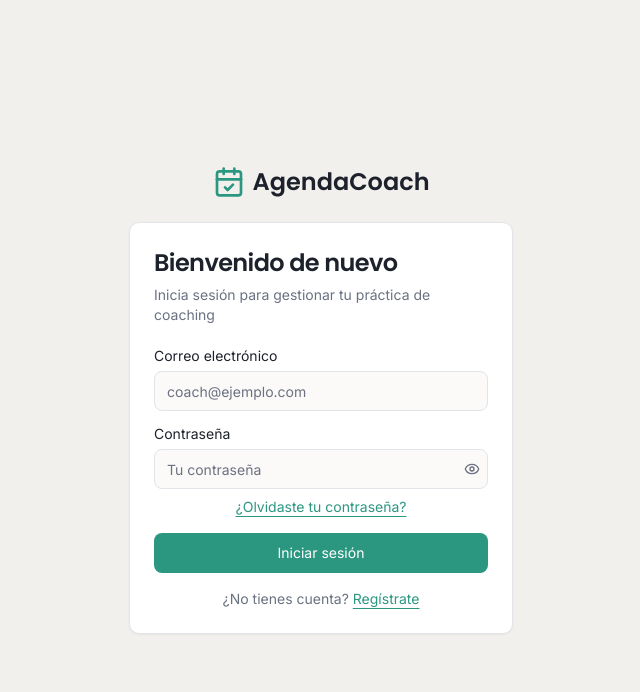
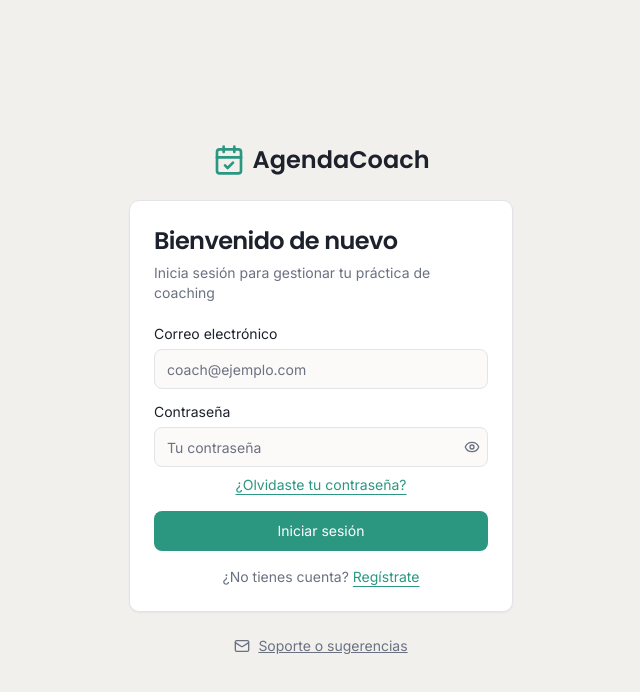
Before and after one commit to PipetoBlack/agendaCoach, a Next.js app: page /auth/login in a window 1280 px wide. Shown: the top 692 px of the page, without its empty margins (319-959 px from the left). Built offline with nearby package versions, Linux system fonts and the light colour scheme.

Commit message:
Se implementa link de soporte o sugerencia en la interfaz de inicio sesion y regristro

```diff
--- a/app/auth/login/page.tsx
+++ b/app/auth/login/page.tsx
@@ -16,7 +16,7 @@ import { Label } from '@/components/ui/label'
 import Link from 'next/link'
 import { useRouter } from 'next/navigation'
 import { useState } from 'react'
-import { CalendarCheck, Eye, EyeOff } from 'lucide-react'
+import { CalendarCheck, Eye, EyeOff, Mail } from 'lucide-react'
 
 export default function LoginPage() {
   const [email, setEmail] = useState('')
@@ -160,6 +160,15 @@ export default function LoginPage() {
             </CardContent>
           </Card>
         </div>
+        <div className="mt-6 flex items-center justify-center gap-2 text-sm text-muted-foreground">
+          <Mail className="h-4 w-4" />
+          <a
+            className="underline hover:text-foreground"
+            href="mailto:agendacoachf@gmail.com?subject=Soporte%20y%20sugerencias"
+          >
+            Soporte o sugerencias
+          </a>
+        </div>
       </div>
     </div>
   )
--- a/app/auth/sign-up/page.tsx
+++ b/app/auth/sign-up/page.tsx
@@ -16,7 +16,7 @@ import { Label } from '@/components/ui/label'
 import Link from 'next/link'
 import { useRouter } from 'next/navigation'
 import { useState } from 'react'
-import { CalendarCheck, Eye, EyeOff } from 'lucide-react'
+import { CalendarCheck, Eye, EyeOff, Mail } from 'lucide-react'
 import { cn } from '@/lib/utils'
 
 export default function SignUpPage() {
@@ -299,6 +299,15 @@ export default function SignUpPage() {
             </CardContent>
           </Card>
         </div>
+        <div className="mt-6 flex items-center justify-center gap-2 text-sm text-muted-foreground">
+          <Mail className="h-4 w-4" />
+          <a
+            className="underline hover:text-foreground"
+            href="mailto:agendacoachf@gmail.com?subject=Soporte%20y%20sugerencias"
+          >
+            Soporte o sugerencias
+          </a>
+        </div>
       </div>
     </div>
   )
```
